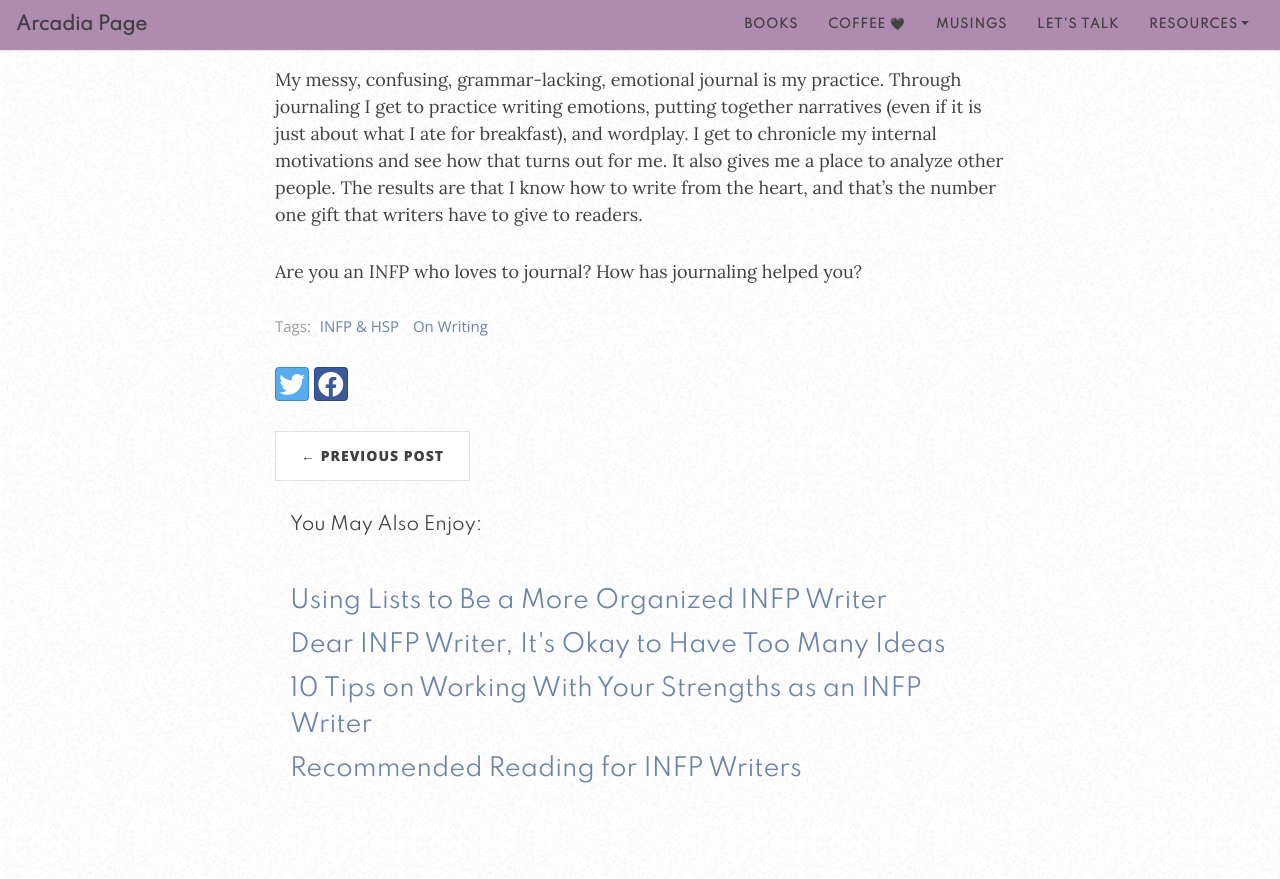
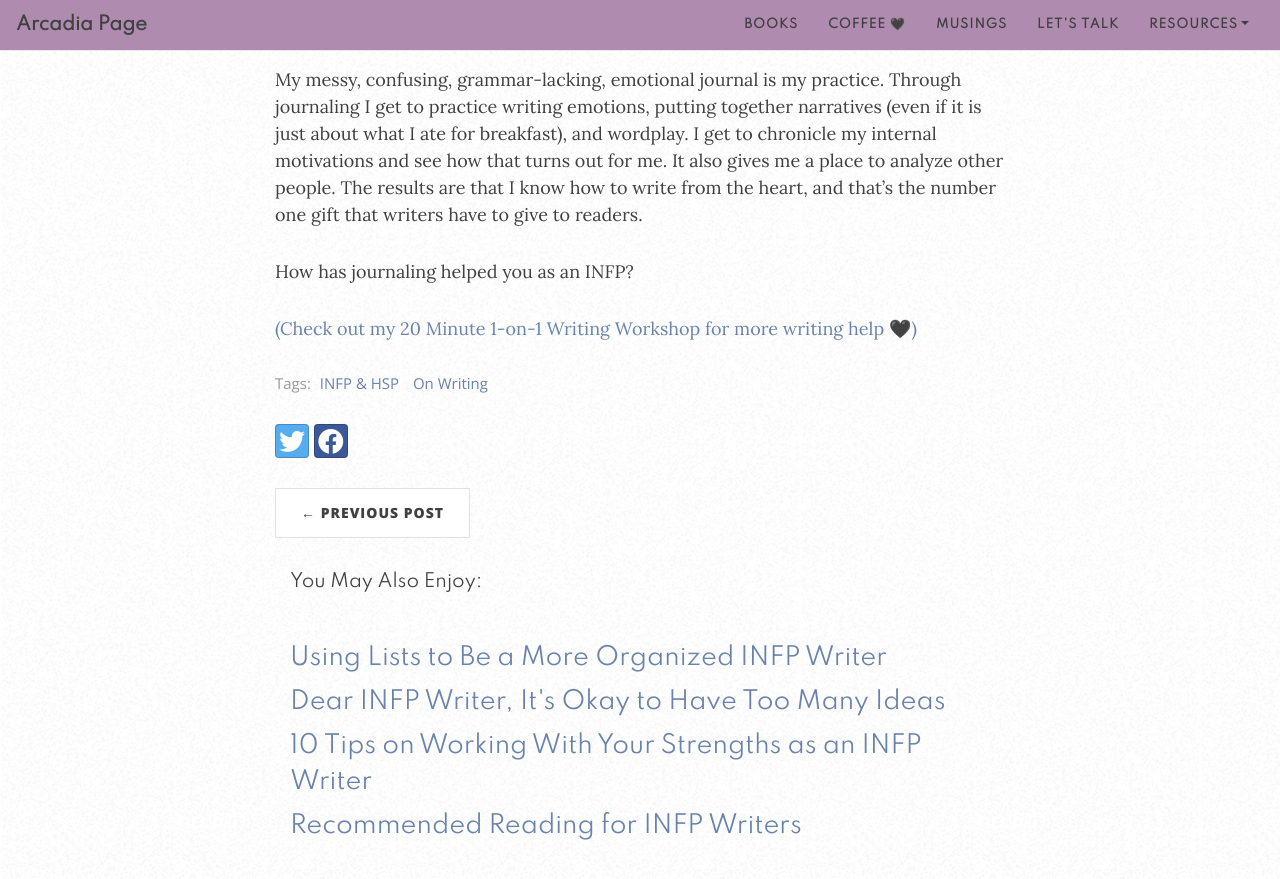
Before and after one commit to arcadiapage/arcadiapage.github.io, a Jekyll site: the page built from _posts/2020-07-30-how-journaling-helps-me-as-an-infp-writer.md, in a window 1280 px wide and 900 px high, scrolled down 4254 px. Shown: the top 879 px of the window. Built offline with Jekyll 4.4.1, drawn with Linux system fonts in a browser that asks for light colours; nearby versions of some CDN libraries; comment, search, counter and statistics services are not loaded.

Commit message:
Update from Forestry.io arcadiapage updated _posts/2020-07-30-how-journaling-helps-me-as-an-infp-writer.md

```diff
--- a/_posts/2020-07-30-how-journaling-helps-me-as-an-infp-writer.md
+++ b/_posts/2020-07-30-how-journaling-helps-me-as-an-infp-writer.md
@@ -65,4 +65,6 @@ The art that artist does without pay and that doesn't serve any "practical" purp
 
 My messy, confusing, grammar-lacking, emotional journal is my practice. Through journaling I get to practice writing emotions, putting together narratives (even if it is just about what I ate for breakfast), and wordplay. I get to chronicle my internal motivations and see how that turns out for me. It also gives me a place to analyze other people. The results are that I know how to write from the heart, and that's the number one gift that writers have to give to readers.
 
-Are you an INFP who loves to journal? How has journaling helped you?
+How has journaling helped you as an INFP?
+
+[(Check out my 20 Minute 1-on-1 Writing Workshop for more writing help 🖤)](https://payhip.com/b/9pD0)
```
